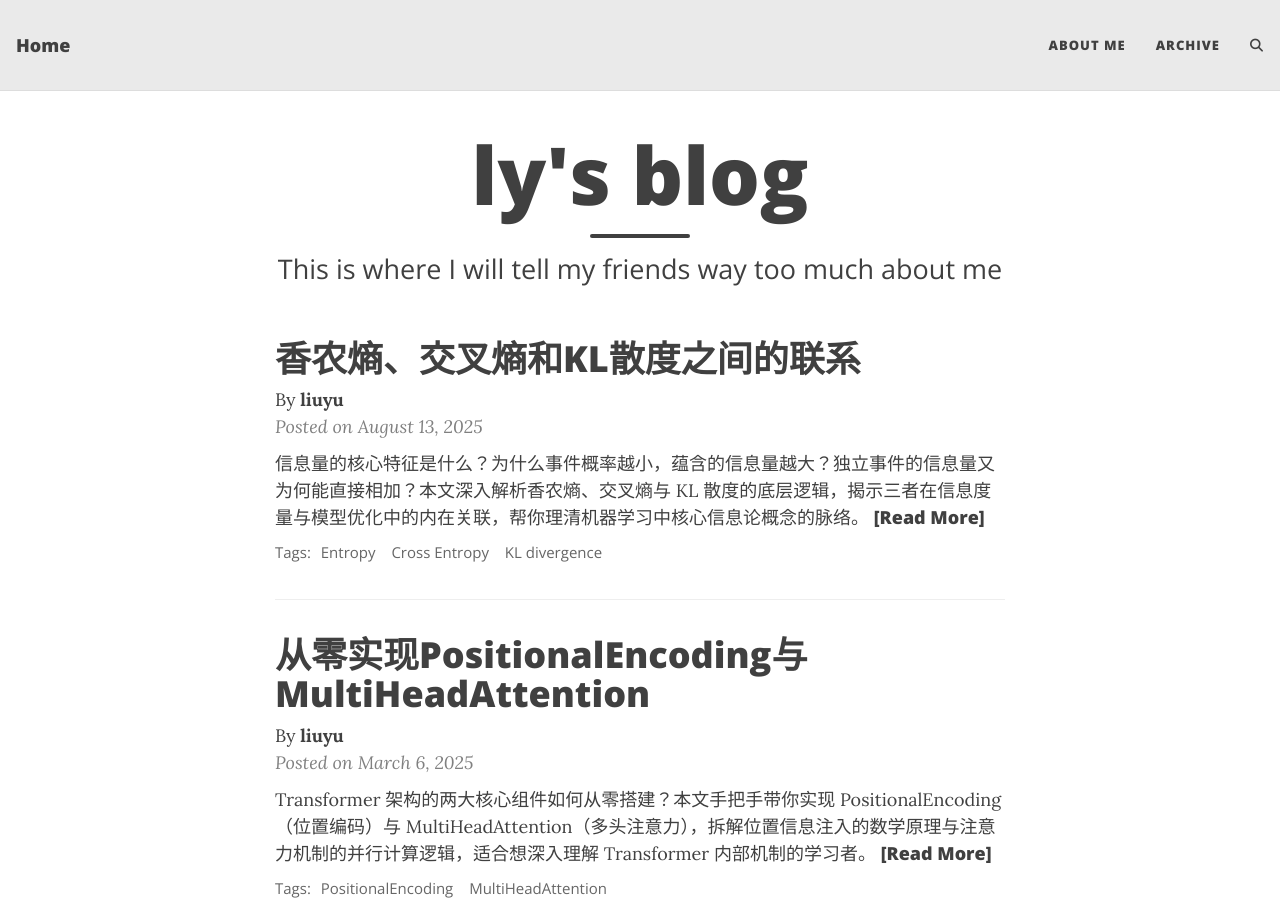
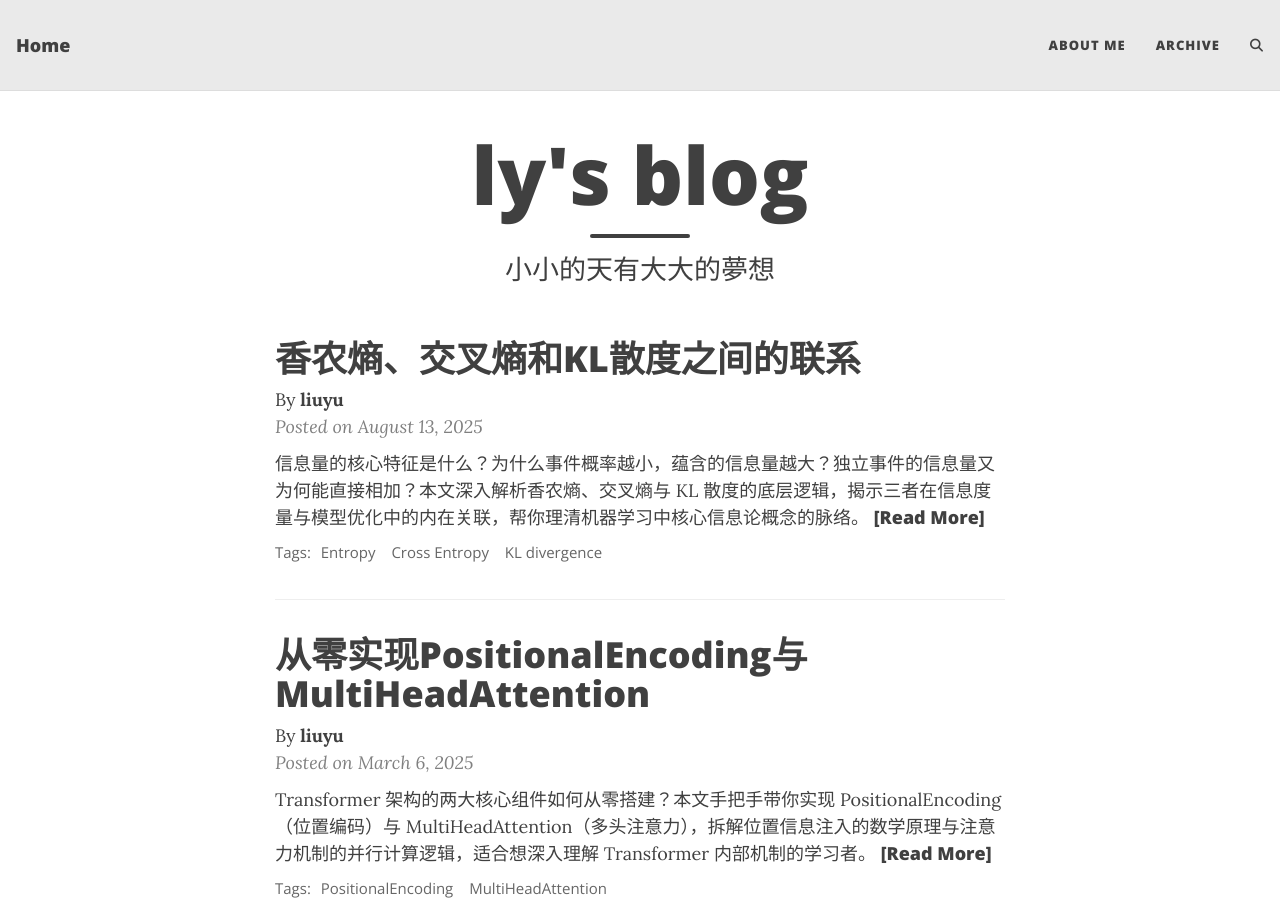
Before and after one commit to cosmoliu2002/cosmoliu2002.github.io, a Jekyll site: the page built from index.html, in a window 1280 px wide and 900 px high. Built offline with Jekyll 4.4.1, drawn with Linux system fonts in a browser that asks for light colours; the list of posts is cut into pages by our own code; comment, search, counter and statistics services are not loaded.

Commit message:
Update index.html

```diff
--- a/index.html
+++ b/index.html
@@ -1,7 +1,7 @@
 ---
 layout: home
 title: ly's blog
-subtitle: This is where I will tell my friends way too much about me
+subtitle: 小小的天有大大的夢想
 ---
 <head>
   <meta charset="UTF-8">
```
